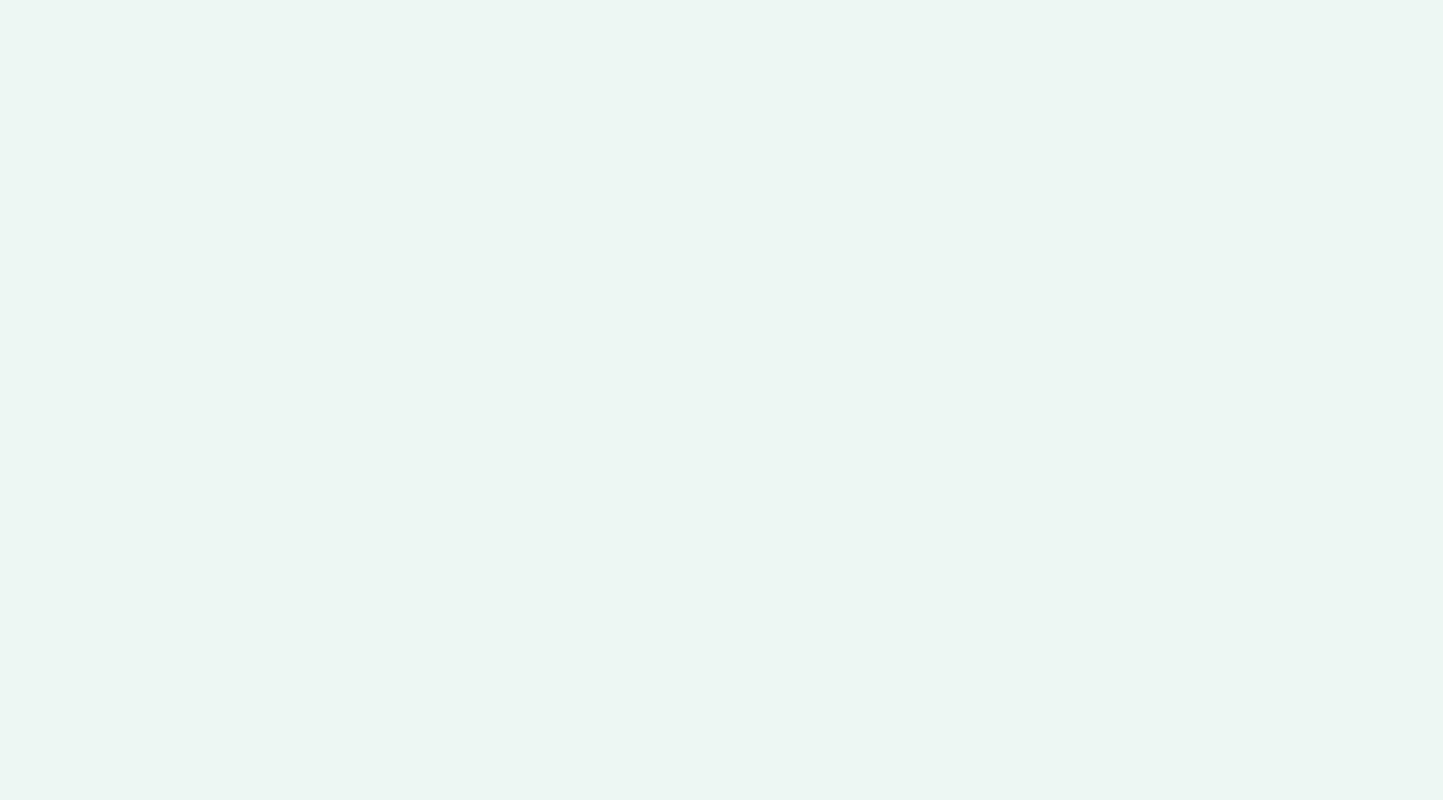
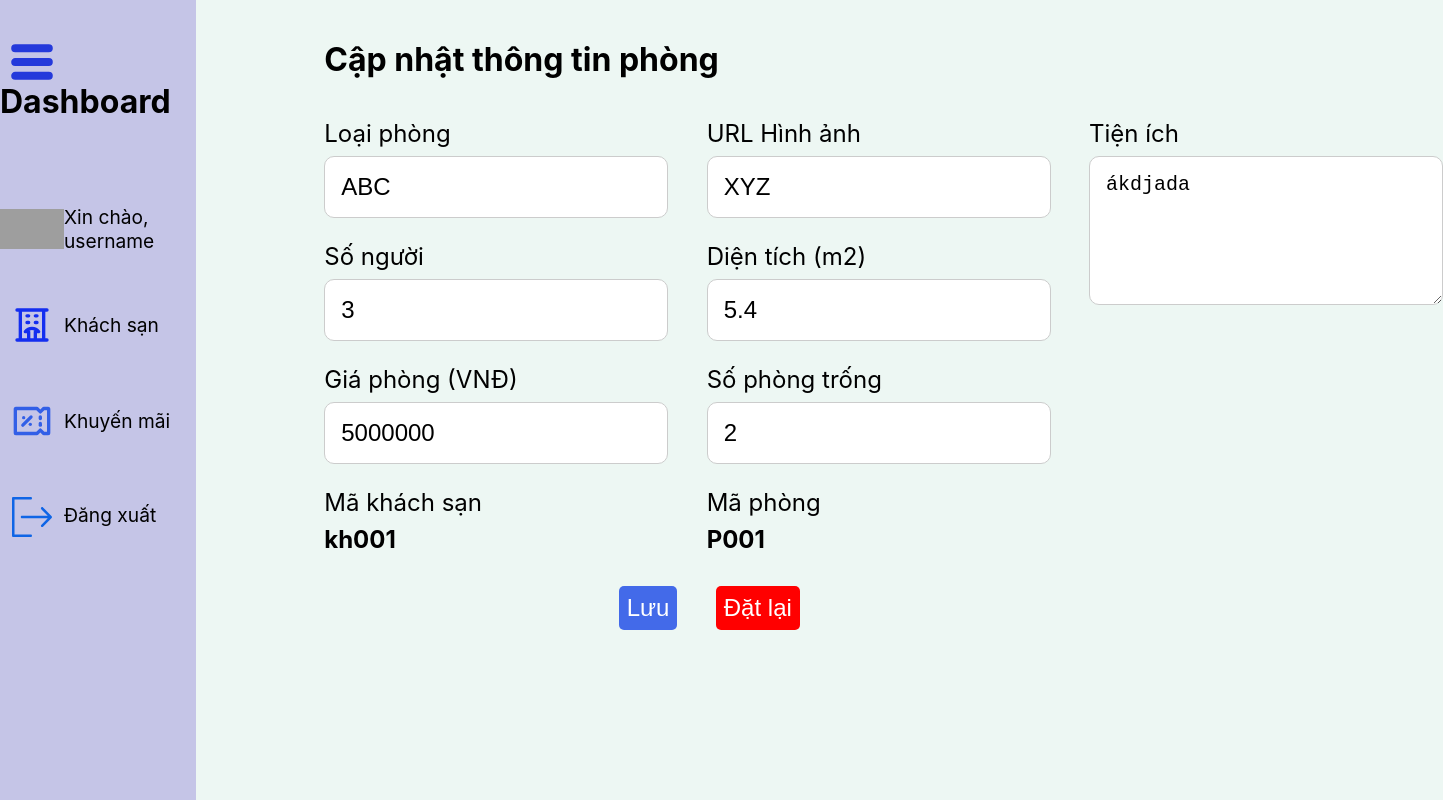
Before and after one commit to setth123/BTL_DACN, a React (Vite) app in the folder frontend/: page /admin/room/update in a window 1280 px wide. Before the commit this address had no page. Shown: the whole page, 1443 px wide, since content can reach past the window. Built offline with nearby package versions, Linux system fonts and the light colour scheme; grey boxes are pictures that could not be loaded.

Commit message:
complete my interface

```diff
--- a/frontend/src/App.jsx
+++ b/frontend/src/App.jsx
@@ -8,7 +8,7 @@ import DatPhong from './Pages/DatPhong/HoaDon/DatPhong';
 import DPTC from './Pages/DatPhong/DPTC/DPTC';
 import AHomePage from './Pages/Admin/HomePage/HomePage';
 import Room from './Pages/Admin/Room/Room';
-import ANavBar from './Components/ANavBar/ANavBar';
+import RoomForm from './Components/RoomForm/RoomForm';
 
 const App=()=>{
   const location=useLocation();
@@ -24,6 +24,8 @@ const App=()=>{
         <Route path="/dptc" element={<DPTC/>}/>
         <Route path="/admin" element={<AHomePage/>}/>
         <Route path="/admin/room" element={<Room/>}/>
+        <Route path="/admin/room/add" element={<RoomForm title={"Thêm phòng mới"} btn={"Thêm"}/>}/>
+        <Route path="/admin/room/update" element={<RoomForm title={"Cập nhật thông tin phòng"} btn={"Lưu"} type='t2'/>}/>
       </Routes>
     </>
   )
--- /dev/null
+++ b/frontend/src/Components/RoomForm/RoomForm.css
@@ -0,0 +1,31 @@
+#roomForm{
+    display:flex;
+    height:100vh;
+    gap:10vw;
+}
+
+#roomForm h1{
+    margin-top: 5vh;
+    margin-bottom: 5vh;
+}
+#roomForm #rInp label{
+    display:block;
+    font-size: x-large;
+    margin-bottom: 1vh;
+}
+#roomForm #rInp input,#roomForm #rInp textarea{
+    padding: 2vh;
+    font-size: x-large;
+    border: 1px solid #ccc;
+    border-radius: 10px;
+}
+#roomForm #rInp input:focus,#roomForm #rInp textarea:focus{
+    border-color: rgb(6, 107, 189);
+    outline: none;
+}
+
+#rooms1,#rooms2{
+    display:flex;
+    flex-direction: column;
+    gap: 3vh;
+}
--- /dev/null
+++ b/frontend/src/Components/RoomForm/RoomForm.jsx
@@ -0,0 +1,104 @@
+import { useState } from 'react';
+import ANavBar from '../ANavBar/ANavBar';
+import EditBtn from '../editBtn/editBtn';
+import './RoomForm.css';
+
+const RoomForm = ({title,btn,data={},type="t1"}) => {
+    data={
+        maPhong:"P001",
+        loaiPhong:"ABC",
+        hinhAnh:"XYZ",
+        soNguoi:3,
+        dienTich:5.4,
+        tienIch:"ákdjada",
+        giaPhong:5000000,
+        soPhongTrong:2,
+        maKhachSan:"kh001"
+    }
+    const [formDT,setFormData]=useState({
+        maPhong:data.maPhong,
+        loaiPhong:data.loaiPhong,
+        hinhAnh:data.hinhAnh,
+        soNguoi:data.soNguoi,
+        dienTich:data.dienTich,
+        tienIch:data.tienIch,
+        giaPhong:data.giaPhong,
+        soPhongTrong:data.soPhongTrong,
+        maKhachSan:data.maKhachSan
+    })
+    const handleChange=(e)=>{
+        setFormData({
+            ...formDT,
+            [e.target.name]:e.target.value,
+        })
+    }
+    const restart=()=>{
+        setFormData({
+            maPhong:data.maPhong,
+            loaiPhong:data.loaiPhong,
+            hinhAnh:data.hinhAnh,
+            soNguoi:data.soNguoi,
+            dienTich:data.dienTich,
+            tienIch:data.tienIch,
+            giaPhong:data.giaPhong,
+            soPhongTrong:data.soPhongTrong,
+            maKhachSan:data.maKhachSan
+        })
+    }
+    return (
+        <div id="roomForm">
+            <ANavBar/>
+            <div>
+                <h1>{title}</h1>
+                <div style={{display:"flex",gap:"3vw"}}>
+                    <div id="rooms1">
+                        <div id="rInp">
+                            <label for="loaiPhong">Loại phòng</label>
+                            <input type="text" name="loaiPhong" value={formDT.loaiPhong} onChange={handleChange}/>
+                        </div>
+                        <div id="rInp">
+                            <label for="soNguoi">Số người</label>
+                            <input type="number" min={1}  name="soNguoi" value={formDT.soNguoi} onChange={handleChange} />
+                        </div>
+                        <div id="rInp">
+                            <label for="giaPhong">Giá phòng (VNĐ)</label>
+                            <input type="number" name="giaPhong" value={formDT.giaPhong} onChange={handleChange} min={0}/>
+                        </div>
+                        <div id="rInp">
+                            <label>Mã khách sạn</label>
+                            <label><b>{data.maKhachSan}</b></label>
+                        </div>
+                    </div>
+                    <div id="rooms2">
+                        <div id="rInp">
+                            <label for="hinhAnh">URL Hình ảnh</label>
+                            <input type="text" name='hinhAnh' value={formDT.hinhAnh} onChange={handleChange}/>
+                        </div>
+                        <div id="rInp">
+                            <label for="dienTich">Diện tích (m2)</label>
+                            <input type="number" min={0} step={0.01} name="dienTich" value={formDT.dienTich} onChange={handleChange}/>
+                        </div>
+                        <div id="rInp">
+                            <label for="soPhongTrong">Số phòng trống</label>
+                            <input type="number" name="soPhongTrong" value={formDT.soPhongTrong} onChange={handleChange}/>
+                        </div>
+                        {type==='t2'&&<div id="rInp">
+                            <label>Mã phòng</label>
+                            <label><b>{data.maPhong}</b></label>
+                        </div>}
+                    </div>
+                    <div id="rInp">
+                            <label for="tienIch">Tiện ích</label>
+                            <textarea name="tienIch" value={formDT.tienIch} onChange={handleChange} rows={5}  style={{width:"25vw",resize:"vertical"}}/>
+                    </div>
+            </div>
+                <div style={{display:"flex", gap:"3vw",marginTop:"3vh",marginLeft:"23vw",paddingBottom:"2vh"}}>
+                    <EditBtn text={btn} color={"rgb(67, 106, 233)"} hoverColor={"rgb(32, 79, 233)"} fontSize='x-large' func={()=>{console.log(formDT)}}/>
+                    <EditBtn text="Đặt lại" color={"red"} hoverColor={"rgb(82, 3, 3)"} fontSize='x-large' func={restart}/>
+                </div>
+            </div>
+        </div>
+    )
+}
+
+export default RoomForm
--- a/frontend/src/Components/editBtn/editBtn.css
+++ b/frontend/src/Components/editBtn/editBtn.css
@@ -1,7 +1,6 @@
 #updateBtn{
     color:white;
     cursor: pointer;
-    font-size: large;
     padding: 1vh;
     border: none;
     border-radius: 5px;
--- a/frontend/src/Components/editBtn/editBtn.jsx
+++ b/frontend/src/Components/editBtn/editBtn.jsx
@@ -1,10 +1,12 @@
 import './editBtn.css'
-const EditBtn = ({text,color,hoverColor}) => {
+const EditBtn = ({text,color,hoverColor,func,fontSize="large"}) => {
     return (
-        <button id="updateBtn" style={{backgroundColor:color}}
+        <button id="updateBtn" style={{backgroundColor:color,fontSize:fontSize}}
             onMouseEnter={(e)=>{e.target.style.backgroundColor=hoverColor}}
             onMouseLeave={(e)=>{e.target.style.backgroundColor=color}}
-        >{text}</button>
+            onClick={func}>
+                {text}
+            </button>
     )
 }
 
--- a/frontend/src/Pages/DatPhong/HoaDon/DatPhong.css
+++ b/frontend/src/Pages/DatPhong/HoaDon/DatPhong.css
@@ -21,6 +21,7 @@ span img{
     background-color: rgb(241, 189, 180);
     box-shadow: 0px 4px 5px rgba(0,0,0,0.2);
     padding-bottom: 1vw;
+    padding-top:1vh
 }
 #form{
     background-color: white;
@@ -30,12 +31,12 @@ span img{
 #cp{
     display:flex;
     justify-content:space-between;
-    padding-left:1vw;
-    padding-right: 1vw;
+    padding:3vh;
     background-color:white;
     box-shadow: 0px 4px 5px rgba(0,0,0,0.2);
     font-size: x-large;
     font-weight: bold;
+    margin-top: 2vh;
 }
 #inp{
     margin-top: 3vh;
--- a/frontend/src/Pages/DatPhong/HoaDon/DatPhong.jsx
+++ b/frontend/src/Pages/DatPhong/HoaDon/DatPhong.jsx
@@ -1,16 +1,41 @@
 import { useNavigate } from "react-router-dom";
 import "./DatPhong.css"
+import { useState } from "react";
 
 const DatPhong = () => {
     const data={loaiPhong:"ABC",soNgay:3,giaPhong:5000000};
     const pData={tenKhachSan:"XYZ",ngayNhanPhong:"20/12/2024",ngayTraPhong:"24/12/2024",hinhAnh:"https://s3.eu-west-2.amazonaws.com/staticgh.gentinghotel.co.uk/uploads/hero/SuiteNov2022_0008_1920.jpg",soNguoi:2,tienNghi:"lmao"}
     const chiPhi=data.giaPhong*data.soNgay;
-
+    const [userDT,setUserDT]=useState({
+        hoTen:"",
+        soDienThoai:"",
+        email:"",
+        maKhuyenMai:""
+    })
     const navigate=useNavigate();
     const handleDP=(e)=>{
         e.preventDefault;
+
+        const validateEmail = (email) => /^[\w.-]+@[a-zA-Z\d.-]+\.[a-zA-Z]{2,}$/.test(email);
+        const validatePhone = (phone) => /^(0|\+84)(3|5|7|8|9)[0-9]{8}$/.test(phone);
+        const validateName = (name) => /^[a-zA-ZÀ-Ỹà-ỹ]+(?:\s[a-zA-ZÀ-Ỹà-ỹ]+)+$/.test(name);
+
+        let errors=[];
+        if (!validateName(userDT.hoTen)) errors.push("⚠️ Họ tên phải có ít nhất hai từ và không chứa số.");
+        if (!validateEmail(userDT.email)) errors.push("⚠️ Email không hợp lệ.");
+        if (!validatePhone(userDT.soDienThoai)) errors.push("⚠️ Số điện thoại không hợp lệ.");
+        if(errors.length>0){
+            alert(errors.join("\n"));
+            return;
+        }
         alert("Đặt phòng thành công");
         navigate("/dptc");
+    }
+    const handleChange=(e)=>{
+        setUserDT({
+            ...userDT,
+            [e.target.name]:e.target.value,
+        })
     }
     return (
         <div>
@@ -34,28 +59,28 @@ const DatPhong = () => {
                         <h2 >Chi tiết liên hệ</h2>
                         <div id="form">
                             <div id="inp" >
-                                <label for="fullName">Tên đầy đủ (Nhâp tên như trên CMND/hộ chiếu)</label>
-                                <input style={{width:"95%"}} type="text" id="fullName" placeholder="VD: Nguyễn Văn A" />
+                                <label for="hoTen">Tên đầy đủ (Nhâp tên như trên CMND/hộ chiếu)</label>
+                                <input style={{width:"95%"}} type="text" name="hoTen" onChange={handleChange} placeholder="VD: Nguyễn Văn A" />
                             </div>
                             <div id="fRow" style={{display:"flex",gap:"1vw"}}>
                                 <div id="inp">
-                                    <label for="sdt">Số điện thoại</label>
-                                    <input type="text" id="sdt" placeholder="Ví dụ: 0123456789" />
+                                    <label for="soDienThoai">Số điện thoại</label>
+                                    <input type="text" name="soDienThoai" onChange={handleChange} placeholder="Ví dụ: 0123456789" />
                                 </div>
                                 <div id="inp">
                                     <label for="email">Email</label>
-                                    <input type="text" id="email" placeholder="Ví dụ: nguyenVanA@gmail.com" />
+                                    <input type="text" name="email" onChange={handleChange} placeholder="Ví dụ: nguyenVanA@gmail.com" />
                                 </div>
                             </div>
                             <div id="inp" >
-                                <label for="km">Mã khuyến mãi (Nếu có)</label>
-                                <input style={{width:"95%"}} type="text" id="fullName" placeholder="Ví dụ: KM0123" />
+                                <label for="maKhuyenMai">Mã khuyến mãi (Nếu có)</label>
+                                <input style={{width:"95%"}} type="text" onChange={handleChange} name="maKhuyenMai" placeholder="Ví dụ: KM0123" />
                             </div>
                         </div>
                     </div>
 
                     <div id="cpdt" style={{marginTop:"3vh"}}>
-                        <h2>Chi phí dự tính</h2>
+                        <h2 >Chi phí dự tính</h2>
                         <div id="cp" >
                             <p style={{fontWeight:"normal"}}>{data.loaiPhong} ({data.soNgay} đêm)</p>
                             <p>{chiPhi.toLocaleString("vn-VN")} VNĐ</p>
```
Also changed, not shown: frontend/src/Pages/Admin/Room/Room.jsx (+15 -4 lines).
